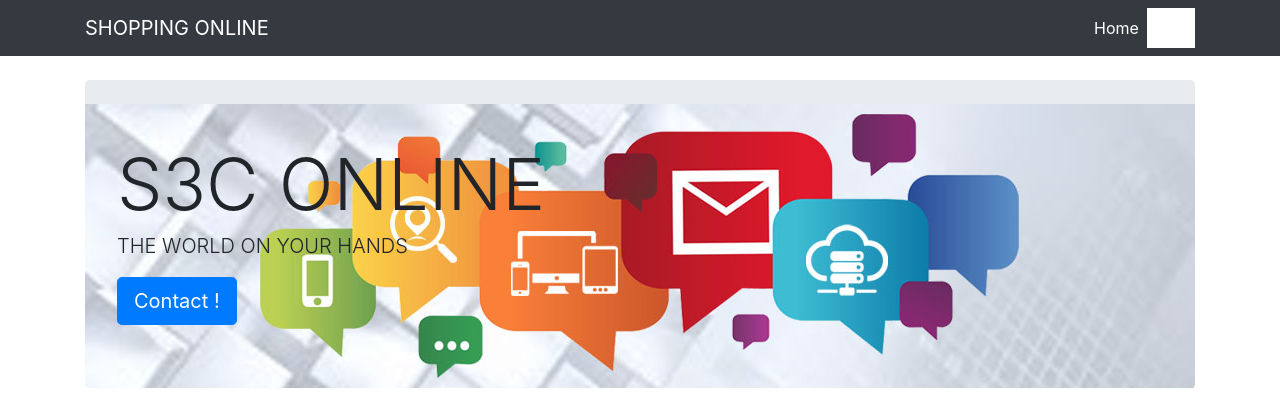
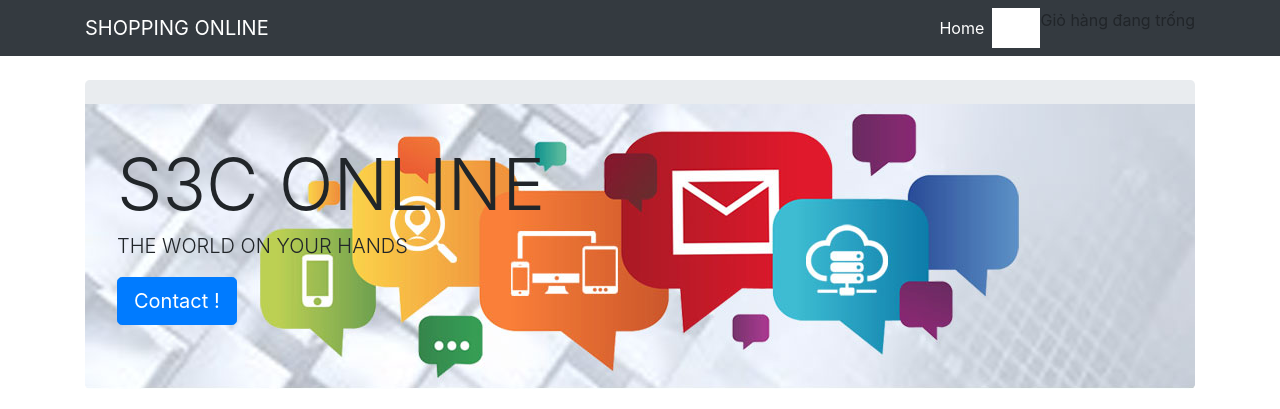
Before and after one commit to vnd-null0/shoponline, a Django app: page /mystore/ in a window 1280 px wide. Shown: the top 409 px of the page. Run offline with Django 3.2, Linux system fonts and the light colour scheme; data comes from the database, SQL or seed files in the repository; both versions use the stored data as it was after the commit; some libraries are stand-ins or nearby versions.

Commit message:
second commit

```diff
--- a/shoponline/settings.py
+++ b/shoponline/settings.py
@@ -68,6 +68,7 @@ TEMPLATES = [
                 'django.template.context_processors.request',
                 'django.contrib.auth.context_processors.auth',
                 'django.contrib.messages.context_processors.messages',
+                'cart.context_processors.cart',
             ],
         },
     },
--- a/templates/mystore/base.html
+++ b/templates/mystore/base.html
@@ -37,7 +37,14 @@
             </li>
             <li class="nav-item">
               <a class="nav-link" href="{% url 'cart:cart_detail' %}" style="background-image: url({% static "images/cart.jpg" %})">Cart</a>
-
+            </li>
+            <li class="cart">
+              {% if cart %}
+                <a class="nav-link" href="{% url 'cart:cart_detail'%}">
+                  Giỏ hàng có {{cart|length}} sản phẩm , VNĐ: {{cart.get_total_fee}}</a>
+              {% else %}
+                  Giỏ hàng đang trống
+              {% endif %}
             </li>
           </ul>
         </div>
```
Also changed, not shown: db.sqlite3.
